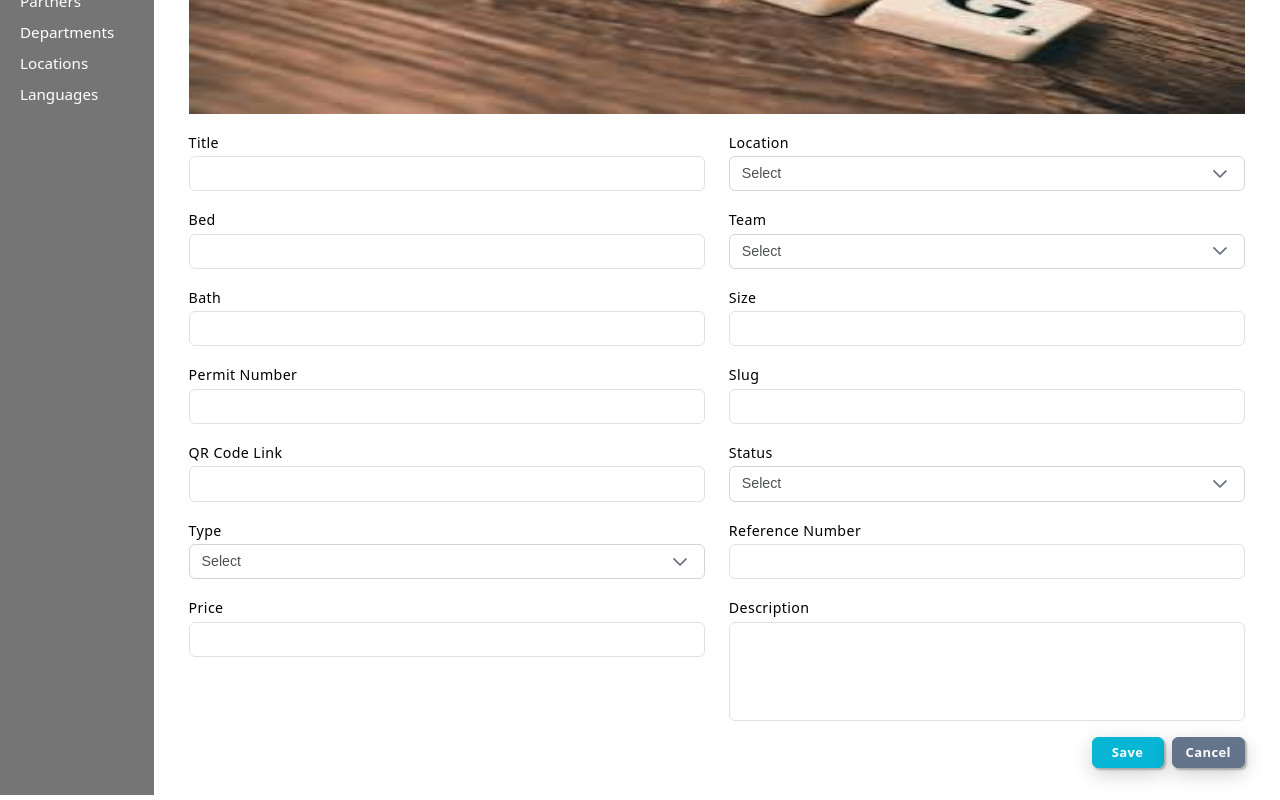
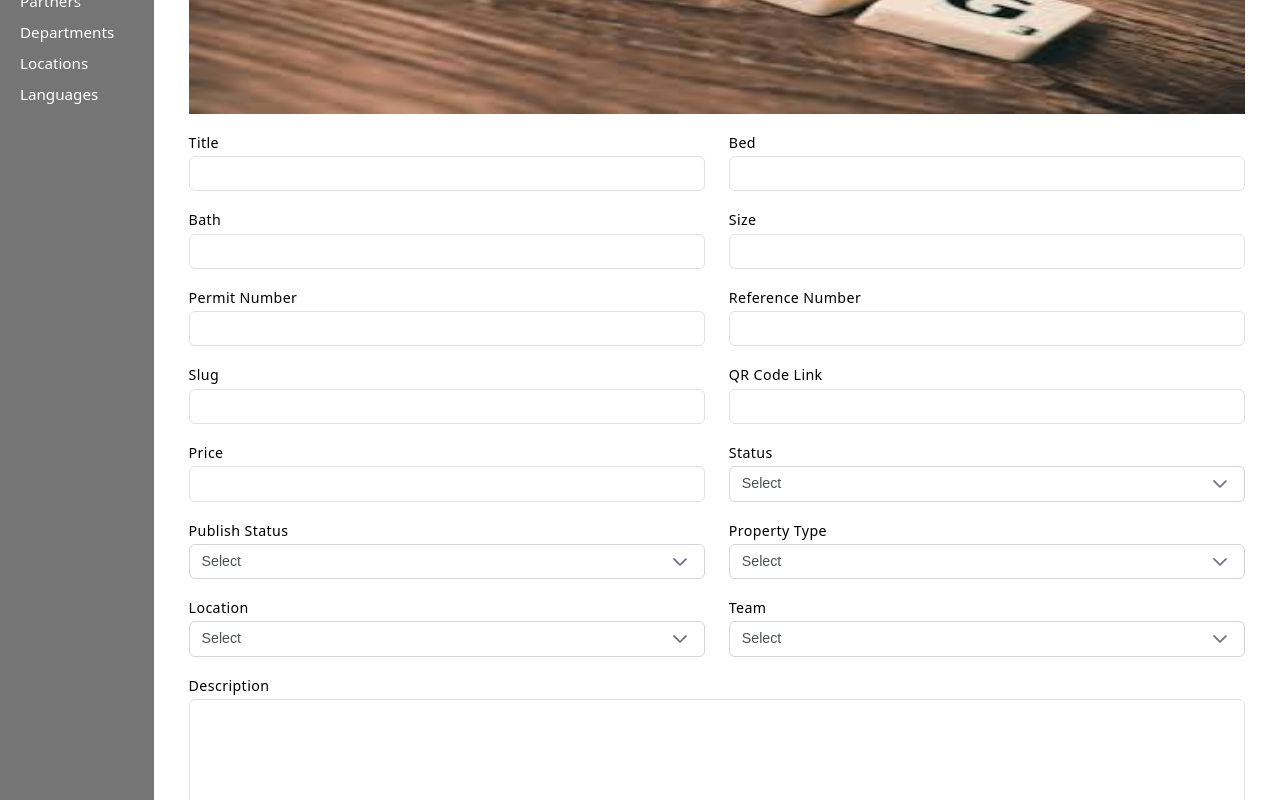
Before and after one commit to zaib-kestates/kestates-admin-portal, a React (Create React App) app: page /properties/add in a window 1280 px wide. Shown: the part 340-1140 px from the top of the page. Built offline with nearby package versions, Linux system fonts and the light colour scheme; no server answers; a web font is replaced by a local one.

Commit message:
Adjusts fields in ad dproeprty

```diff
--- a/src/App.css
+++ b/src/App.css
@@ -188,6 +188,7 @@ div.alert {
   width: 18%;
 }
 
-.ql-container.ql-snow {
+.ql-container.ql-snow,
+.property-description {
   height: 600px;
 }
--- a/src/components/Properties/Add.jsx
+++ b/src/components/Properties/Add.jsx
@@ -1,161 +1,254 @@
-import { useNavigate } from 'react-router-dom';
-import { InputText } from 'primereact/inputtext';
-import { InputTextarea } from 'primereact/inputtextarea';
-import { Dropdown } from 'primereact/dropdown';
-import { MultiSelect } from 'primereact/multiselect';
-import { Image } from 'primereact/image';
-import { Button } from 'primereact/button';
-import Blog from '../../assets/blog.jpg';
+import { useState, useRef } from "react";
+import { useNavigate } from "react-router-dom";
+import { InputText } from "primereact/inputtext";
+import { InputTextarea } from "primereact/inputtextarea";
+import { Dropdown } from "primereact/dropdown";
+import { Image } from "primereact/image";
+import { Button } from "primereact/button";
+
+import { propertyStatus, publishStatus } from "../../constants/properties";
+import useFetchPropertyTypes from "../../hooks/useFetchPropertyTypes";
+import useFetchTeams from "../../hooks/useFetchTeams";
+import useFetchLocations from "../../hooks/useFetchLocations";
+import { populateFormData } from "../../helpers";
+import Blog from "../../assets/blog.jpg";
 
 const departments = [
   {
-    name: 'Management',
+    name: "Management",
     code: 1,
   },
-  { name: 'Sales', code: 2 },
+  { name: "Sales", code: 2 },
 ];
 
 const languages = [
   {
-    name: 'English',
-    code: 'en',
+    name: "English",
+    code: "en",
   },
   {
-    name: 'Arabic',
-    code: 'ar',
+    name: "Arabic",
+    code: "ar",
   },
 ];
 
 function AddProperty() {
+  const [file, setFile] = useState(Blog);
+  const [errors, setErrors] = useState();
+  const [property, setProperty] = useState();
+  const imageRef = useRef();
   const navigate = useNavigate();
+  const propertyTypes = useFetchPropertyTypes();
+  const locations = useFetchLocations();
+  const teams = useFetchTeams();
+
+  const handleFileChange = (e) => {
+    setFile(URL.createObjectURL(e.target.files[0]));
+  }
 
   // Handle cancel click
   const handleCancel = (e) => {
     e.preventDefault();
 
-    navigate('/properties');
+    navigate("/properties");
   };
+
+  const handleSave = (e) => {
+    e.preventDefault();
+
+    // Add data in form object (for image)
+    const formData = populateFormData(property);
+  };
+
+  const updateState = (e) => {};
 
   return (
     <>
+      {/* Header */}
       <label className="page-header">Add Property</label>
 
+      {/* Form */}
       <form>
         <div className="row">
           <div className="col-md-12">
-            <Image src={Blog} className="img-banner" />
+            <Image
+              src={file}
+              className="img-banner"
+              onClick={() => imageRef.current.click()}
+            />
+            <input type="file" ref={imageRef} onChange={handleFileChange} />
           </div>
           <div className="col-md-6 mt-2 pt-2">
             <label htmlFor="title" className="control-label">
               Title
             </label>
-            <InputText id="title" className="form-control"></InputText>
-          </div>
-          <div className="col-md-6 mt-2 pt-2">
-            <label htmlFor="LocationId" className="control-label">
-              Location
-            </label>
-            <Dropdown
-              id="LocationId"
-              className="w-full md:w-14rem"
-              placeholder="Select"
-            ></Dropdown>
+            <InputText
+              name="title"
+              className="form-control"
+              onChange={updateState}
+            ></InputText>
           </div>
           <div className="col-md-6 mt-2 pt-2">
             <label htmlFor="bed" className="control-label">
               Bed
             </label>
-            <InputText id="bed" className="form-control"></InputText>
-          </div>
-          <div className="col-md-6 mt-2 pt-2">
-            <label htmlFor="TeamId" className="control-label">
-              Team
-            </label>
-            <Dropdown
-              id="TeamId"
-              className="w-full md:w-14rem"
-              placeholder="Select"
-            ></Dropdown>
+            <InputText
+              name="bed"
+              className="form-control"
+              onChange={updateState}
+            ></InputText>
           </div>
           <div className="col-md-6 mt-2 pt-2">
             <label htmlFor="bath" className="control-label">
               Bath
             </label>
-            <InputText id="bath" className="form-control"></InputText>
+            <InputText
+              name="bath"
+              className="form-control"
+              onChange={updateState}
+            ></InputText>
           </div>
           <div className="col-md-6 mt-2 pt-2">
             <label htmlFor="size" className="control-label">
               Size
             </label>
-            <InputText id="size" className="form-control"></InputText>
+            <InputText
+              name="size"
+              className="form-control"
+              onChange={updateState}
+            ></InputText>
           </div>
           <div className="col-md-6 mt-2 pt-2">
             <label htmlFor="permit_no" className="control-label">
               Permit Number
             </label>
-            <InputText id="permit_no" className="form-control"></InputText>
+            <InputText
+              name="permit_no"
+              className="form-control"
+              onChange={updateState}
+            ></InputText>
+          </div>
+          <div className="col-md-6 mt-2 pt-2">
+            <label htmlFor="permit_no" className="control-label">
+              Reference Number
+            </label>
+            <InputText
+              name="reference_number"
+              className="form-control"
+              onChange={updateState}
+            ></InputText>
           </div>
           <div className="col-md-6 mt-2 pt-2">
             <label htmlFor="slug" className="control-label">
               Slug
             </label>
-            <InputText id="slug" className="form-control"></InputText>
+            <InputText
+              name="slug"
+              className="form-control"
+              onChange={updateState}
+            ></InputText>
           </div>
           <div className="col-md-6 mt-2 pt-2">
             <label htmlFor="qr_code_link" className="control-label">
               QR Code Link
             </label>
-            <InputText id="qr_code_link" className="form-control"></InputText>
-          </div>
-          <div className="col-md-6 mt-2 pt-2">
-            <label htmlFor="status" className="control-label">
-              Status
-            </label>
-            <Dropdown
-              id="status"
-              className="w-full md:w-14rem"
-              placeholder="Select"
-            ></Dropdown>
-          </div>
-          <div className="col-md-6 mt-2 pt-2">
-            <label htmlFor="PropertyTypeId" className="control-label">
-              Type
-            </label>
-            <Dropdown
-              id="PropertyTypeId"
-              className="w-full md:w-14rem"
-              placeholder="Select"
-            ></Dropdown>
-          </div>
-          <div className="col-md-6 mt-2 pt-2">
-            <label htmlFor="reference_number" className="control-label">
-              Reference Number
-            </label>
             <InputText
-              id="reference_number"
+              name="qr_code_link"
               className="form-control"
+              onChange={updateState}
             ></InputText>
           </div>
           <div className="col-md-6 mt-2 pt-2">
             <label htmlFor="price" className="control-label">
               Price
             </label>
-            <InputText id="price" className="form-control"></InputText>
+            <InputText
+              name="price"
+              className="form-control"
+              onChange={updateState}
+            ></InputText>
           </div>
           <div className="col-md-6 mt-2 pt-2">
-            <label htmlFor="description" className="control-label">
+            <label htmlFor="department" className="control-label">
+              Status
+            </label>
+            <Dropdown
+              name="status"
+              options={propertyStatus}
+              className="w-full md:w-14rem"
+              placeholder="Select"
+              onChange={updateState}
+            ></Dropdown>
+          </div>
+          <div className="col-md-6 mt-2 pt-2">
+            <label htmlFor="department" className="control-label">
+              Publish Status
+            </label>
+            <Dropdown
+              name="publish_status"
+              options={publishStatus}
+              className="w-full md:w-14rem"
+              placeholder="Select"
+              onChange={updateState}
+            ></Dropdown>
+          </div>
+          <div className="col-md-6 mt-2 pt-2">
+            <label htmlFor="department" className="control-label">
+              Property Type
+            </label>
+            <Dropdown
+              name="PropertyTypeId"
+              options={propertyTypes}
+              className="w-full md:w-14rem"
+              placeholder="Select"
+              optionLabel="name"
+              optionValue="id"
+              onChange={updateState}
+            ></Dropdown>
+          </div>
+          <div className="col-md-6 mt-2 pt-2">
+            <label htmlFor="department" className="control-label">
+              Location
+            </label>
+            <Dropdown
+              name="LocationId"
+              options={locations}
+              className="w-full md:w-14rem"
+              placeholder="Select"
+              optionLabel="name"
+              optionValue="id"
+              onChange={updateState}
+            ></Dropdown>
+          </div>
+          <div className="col-md-6 mt-2 pt-2">
+            <label htmlFor="department" className="control-label">
+              Team
+            </label>
+            <Dropdown
+              name="TeamId"
+              options={teams}
+              className="w-full md:w-14rem"
+              placeholder="Select"
+              optionLabel="name"
+              optionValue="id"
+              onChange={updateState}
+            ></Dropdown>
+          </div>
+          <div className="col-md-12 pt-2 mt-2">
+            <label htmlFor="caption" className="control-label">
               Description
             </label>
             <InputTextarea
-              id="description"
-              className="form-control"
-              rows="4"
+              name="description"
+              className="form-control property-description"
+              rows="8"
+              onChange={updateState}
             ></InputTextarea>
           </div>
         </div>
 
         <div className="col-md-12 mt-2 pt-2 d-flex justify-content-end">
-          <Button label="Save" />
+          <Button label="Save" onClick={handleSave} />
           <Button
             className="ms-2"
             label="Cancel"
--- a/src/components/Properties/Edit.jsx
+++ b/src/components/Properties/Edit.jsx
@@ -276,7 +276,7 @@ function EditProperty() {
             </label>
             <InputTextarea
               name="description"
-              className="form-control"
+              className="form-control property-description"
               rows="8"
               value={property.description}
               onChange={updateState}
```
